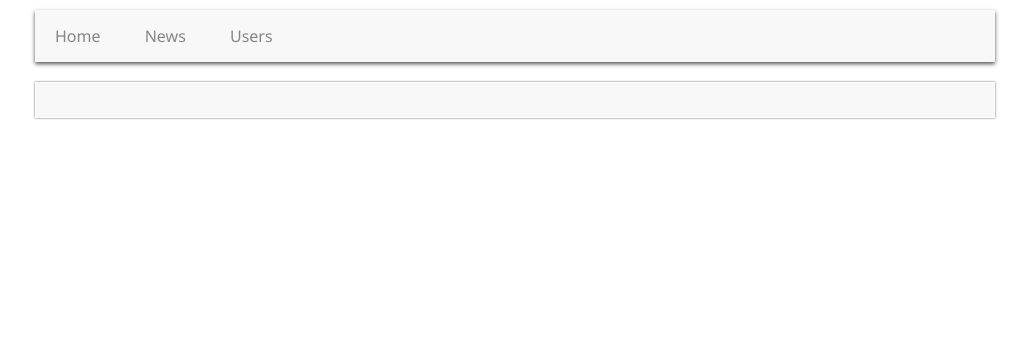
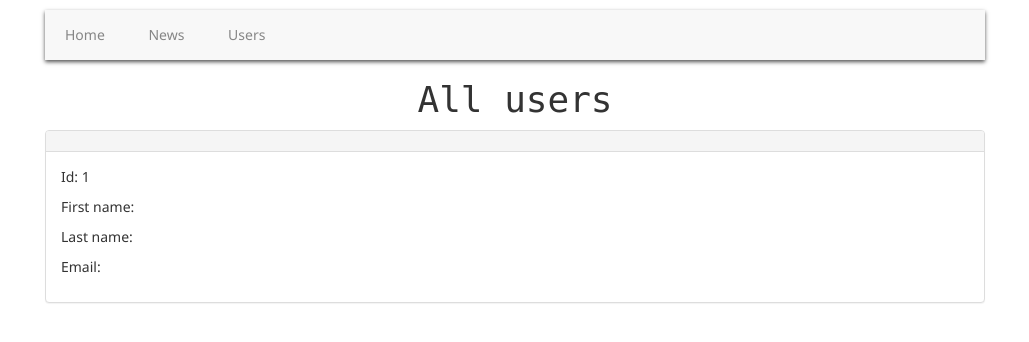
Before and after one commit to alexaandrov/profit-php2, a PHP site: page /users in a window 1280 px wide. Shown: the top 342 px of the page, without its empty margins (125-1154 px from the left). Run offline with PHP 8.4, Linux system fonts and the light colour scheme; tables that the repository leaves empty or names only in its code hold one stand-in row (values such as "Sample post").

Commit message:
+ bootstrap to index and user views, and update user view

```diff
--- a/users.php
+++ b/users.php
@@ -13,4 +13,3 @@ include __DIR__ . '/web/templates/users.php';
 //$users->setFirstName('John');
 //$users->setLastName('Konel');
 //$users->setEmail('kornel@kk.ru');
-//$users->insert();
--- a/web/templates/users.php
+++ b/web/templates/users.php
@@ -1,18 +1,40 @@
-<!doctype html>
+<!DOCTYPE html>
 <html lang="en">
 <head>
-    <meta charset="UTF-8">
-    <title>News</title>
+    <meta charset="utf-8">
+    <meta http-equiv="X-UA-Compatible" content="IE=edge">
+    <meta name="viewport" content="width=device-width, initial-scale=1">
+    <!-- The above 3 meta tags *must* come first in the head; any other head content must come *after* these tags -->
+    <title>Home</title>
+
+    <!-- Bootstrap -->
+    <link href="https://maxcdn.bootstrapcdn.com/bootstrap/3.3.7/css/bootstrap.min.css" rel="stylesheet">
     <link rel="stylesheet" href="/web/assets/main.css">
+    <!-- HTML5 shim and Respond.js for IE8 support of HTML5 elements and media queries -->
+    <!-- WARNING: Respond.js doesn't work if you view the page via file:// -->
+    <!--[if lt IE 9]>
+    <script src="https://oss.maxcdn.com/html5shiv/3.7.3/html5shiv.min.js"></script>
+    <script src="https://oss.maxcdn.com/respond/1.4.2/respond.min.js"></script>
+    <![endif]-->
 </head>
 <body>
-<?php require __DIR__ . '/header.php'?>
+<?php require __DIR__ . '/header.php' ?>
+<h1>All users</h1>
+<?php foreach ($users as $user): ?>
+    <div class="panel panel-default">
+        <div class="panel-heading"><?= $user->getName() ?></div>
+        <div class="panel-body">
+            <p>Id: <?= $user->getId() ?></p>
+            <p>First name: <?= $user->getFirstName() ?></p>
+            <p>Last name: <?= $user->getLastName() ?></p>
+            <p>Email: <?= $user->getEmail() ?></p>
+        </div>
+    </div>
+<?php endforeach; ?>
 
-<?php foreach ($users as $user): ?>
-    <article>
-        <h2><a href="?id=<?= $user->getId() ?>"><?= $user->getName() ?></a></h2>
-        <p><?= $user->getEmail() ?></p>
-    </article>
-<?php endforeach ?>
+<!-- jQuery (necessary for Bootstrap's JavaScript plugins) -->
+<script src="https://ajax.googleapis.com/ajax/libs/jquery/1.12.4/jquery.min.js"></script>
+<!-- Include all compiled plugins (below), or include individual files as needed -->
+<script src="https://maxcdn.bootstrapcdn.com/bootstrap/3.3.7/js/bootstrap.min.js"></script>
 </body>
 </html>
```
Also changed, not shown: web/templates/index.php (+20 -2 lines).
